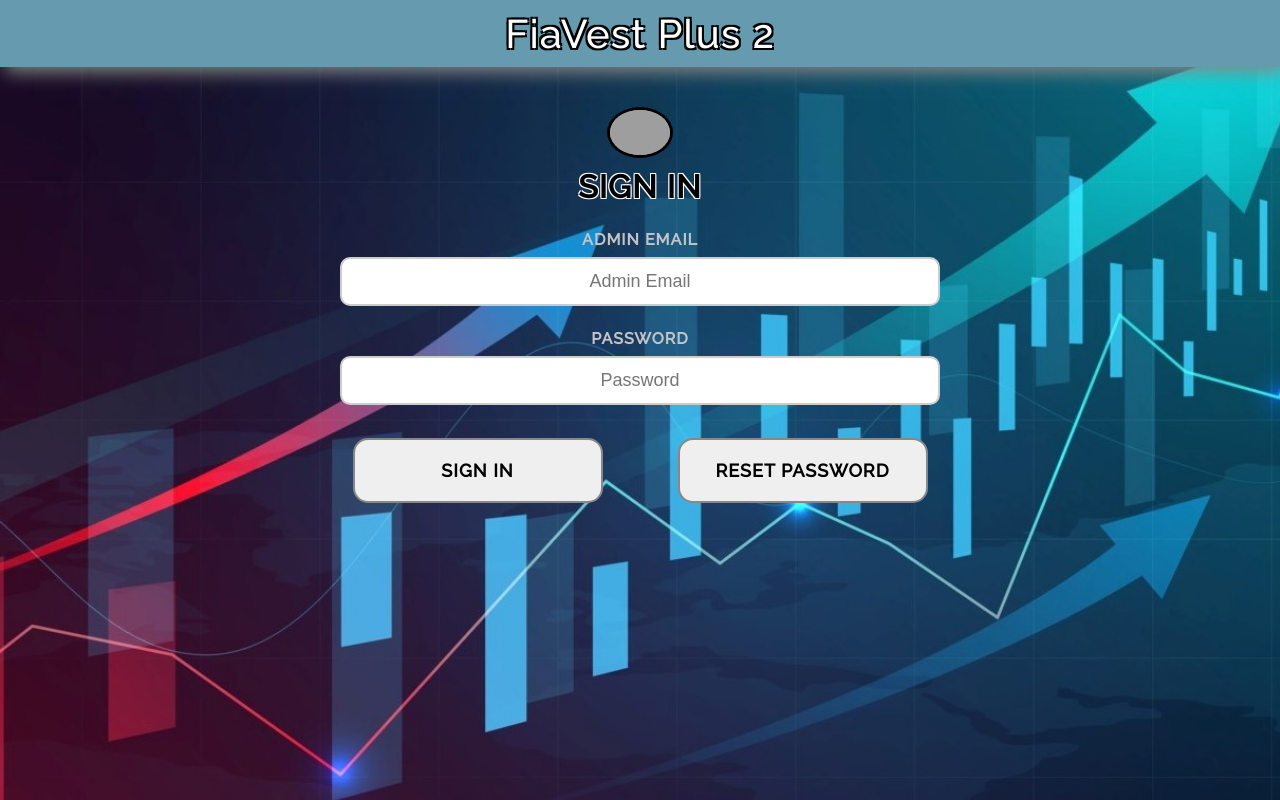
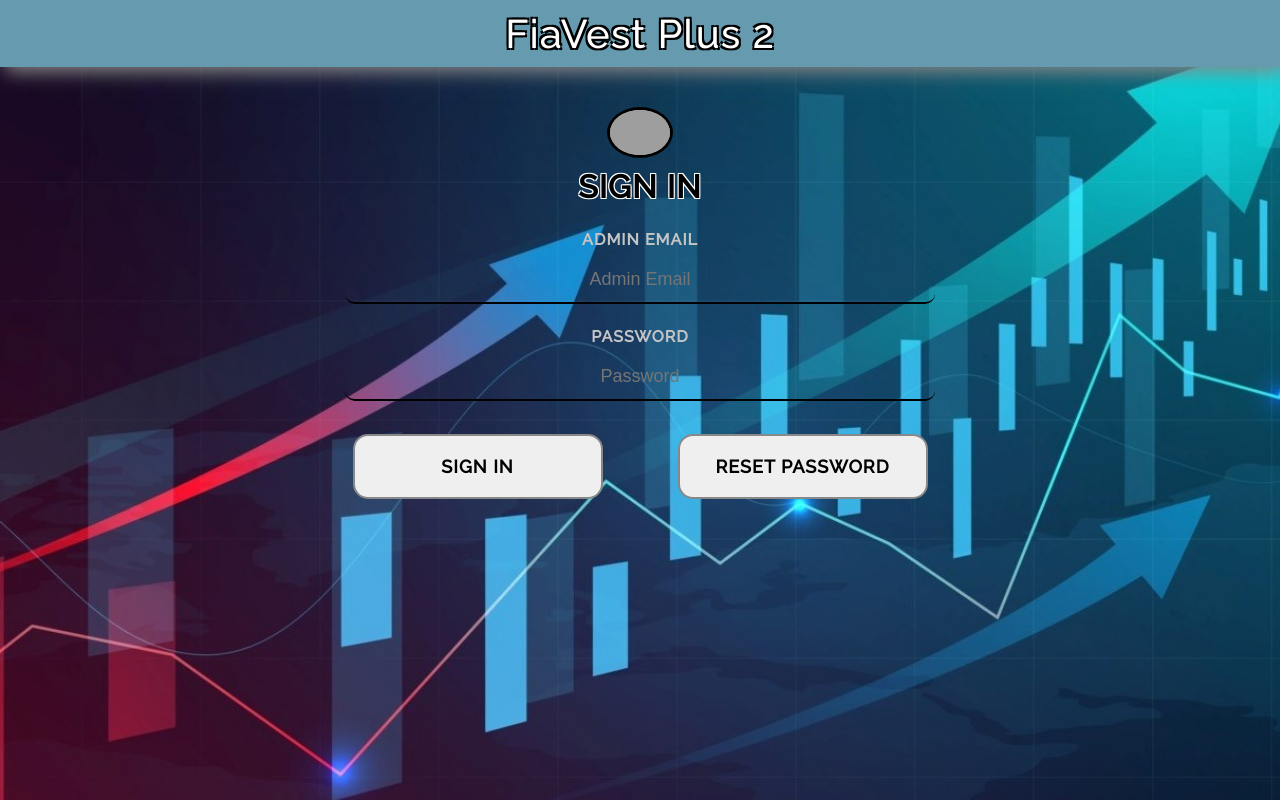
Before and after one commit to victor-1203-here/fiavest-FE, a React (Create React App) app in the folder Front-End/: page /login in a window 1280 px wide. Built offline with nearby package versions, Linux system fonts and the light colour scheme; grey boxes are pictures that could not be loaded; a web font is replaced by a local one.

Commit message:
error fetch detail

```diff
--- a/Front-End/src/Pages/clients.js
+++ b/Front-End/src/Pages/clients.js
@@ -29,6 +29,7 @@ function Clients() {
                 alert(err.response.data.error.message)
             }
         })
+        // console.log(responce);
         return responce.data.data;
     };
 
--- a/Front-End/src/Pages/loginPage.js
+++ b/Front-End/src/Pages/loginPage.js
@@ -51,7 +51,7 @@ function Login() {
             }).catch(function (error) {
                 if (error.response) {
                     setErrorMessage(error.response.data.error.message)
-                    console.log(error.response.data);
+                    console.log(error.response);
                     // console.log(error.response.data.error.message);
                     // console.log(error.response.status);
                     // console.log(error.response.headers);
--- a/Front-End/src/Pages/resetPass.js
+++ b/Front-End/src/Pages/resetPass.js
@@ -2,8 +2,11 @@ import React, { useState, useEffect } from 'react'
 import testApi from '../api/test-api'
 import '../styles/reset.css'
 
-const ResetPage = () => {
+const ResetPage = (props) => {
 
+    // console.log(props);
+    const uuid = ((props.location.search).slice(6))
+    // console.log(uuid);
     const [passwords, setPasswords] = useState({
         newPassword: "",
         newPasswordConfirm: "",
@@ -14,14 +17,14 @@ const ResetPage = () => {
     const [errorItem, setErrorItem] = useState("")
 
     const retriveInfo = async () => {
-        const responce = await testApi.get().catch(function(err) {
-            // console.log(err.response.data);
+        const responce = await testApi.get(`/public/reset-password/status/${uuid}?uuid=${uuid}`).catch(function(err) {
+            console.log(err.response);
             if(err.response.data.error.message === "Session expired") {
                 alert("Session Expired, Please Login Again")
                 localStorage.clear();
                 window.location.pathname = "/login"
             } else {
-                alert(err.response.data.error.message)
+                console.log(err.response.data)
             }
         })
         console.log(responce);
@@ -42,6 +45,7 @@ const ResetPage = () => {
         if (passwords.newPassword === "" || passwords.newPasswordConfirm === "") {
             setErrorItem("Empty Field Found")
         } else {
+            console.log(info);
             console.log(passwords);
         }
     }
@@ -50,13 +54,13 @@ const ResetPage = () => {
         setIsShow(!isShow)
     }
 
-    // useEffect(() => {
-    //     const getInfo = async () => {
-    //         const allInfo = await retriveInfo();
-    //         if(allInfo) setInfo(allInfo)
-    //     }
-    //     getInfo()
-    // }, [])
+    useEffect(() => {
+        const getInfo = async () => {
+            const allInfo = await retriveInfo();
+            if(allInfo) setInfo(allInfo)
+        }
+        getInfo()
+    }, [])
 
     return (
         <div className="resetBody">
--- a/Front-End/src/api/test-api.js
+++ b/Front-End/src/api/test-api.js
@@ -1,5 +1,5 @@
 import axios from 'axios';
 
 export default axios.create({
-    baseURL: "http://localhost:31963/api/",
+    baseURL: "https://fiavest-plus-app-api.fiavest.com/api/",
 });
--- a/Front-End/src/components/Clients/clientCard.js
+++ b/Front-End/src/components/Clients/clientCard.js
@@ -5,11 +5,14 @@ import '../../styles/component.css'
 
 const ClientCard = (props) => {
 
+    console.log(props.client);
     const [info, setInfo] = useState([])
 
     const getInfo = async () => {
         var sessionID = localStorage.getItem("SessionID");
-        const responce = await testApi.post("/private/user/fetch-user-details", props.client , {headers: {'sessionId': sessionID}})
+        const responce = await testApi.post("/private/user/fetch-user-details", props.client , {headers: {'sessionId': sessionID}}).catch(function(err) {
+            console.log(err.response.data.error);
+        })
         return responce.data;
     };
 
@@ -19,7 +22,7 @@ const ClientCard = (props) => {
             if(allInfo) setInfo(allInfo)
         };
         getAllInfo();
-    }, [info])
+    }, [props])
 
     return (
         <div className="list">
--- a/Front-End/src/components/Clients/deleteClient.js
+++ b/Front-End/src/components/Clients/deleteClient.js
@@ -5,7 +5,7 @@ import DeleteModal from '../deleteModal'
 import testApi from '../../api/test-api'
 
 const DeleteClient = (props) => {
-
+    console.log(props);
     const [showModal, setShowModal] = useState(false)
     const {uuid, nameGiven, nameFamily, brokingHouse, phoneNum, address, investmentTerm, tradingExp} = props.location.state.clients
 
--- a/Front-End/src/components/Users/userCard.js
+++ b/Front-End/src/components/Users/userCard.js
@@ -9,9 +9,11 @@ const UserCard = (props) => {
 
     const getInfo = async () => {
         var sessionID = localStorage.getItem("SessionID");
-        const responce = await testApi.post("/private/user/fetch-user-details", props.user , {headers: {'sessionId': sessionID}})
-        return responce.data;
-    }
+        const response = await testApi.post("/private/user/fetch-user-details", props.user , {headers: {'sessionId': sessionID}}).catch(function(err) {
+            console.log(err.response.data.error);
+        });
+        return response.data;
+    };
 
     useEffect(() => {
         const getAllInfo = async () => {
@@ -19,7 +21,7 @@ const UserCard = (props) => {
             if(allInfo) setInfo(allInfo)
         };
         getAllInfo();
-    }, [info])
+    }, [props])
 
     return (
         <div className="list">
--- a/Front-End/src/styles/component.css
+++ b/Front-End/src/styles/component.css
@@ -484,7 +484,6 @@
     cursor: pointer;
     font-size: 28px;
     user-select: none;
-    border: 2px solid #000;
     border-radius: 20px;
     padding: 5px;
     /* border: 1px solid #000; */
--- a/Front-End/src/styles/login.css
+++ b/Front-End/src/styles/login.css
@@ -77,13 +77,13 @@
 }
 
 .input{
-  width: 100%;
+  width: 550px;
   padding: 12px 20px;
   margin: 8px auto;
-  display: inline-block;
-  border: 2px solid #ccc;
+  border: none;
+  border-bottom: 2px solid #000000;
   border-radius: 10px;
-  box-sizing: border-box;
+  background: transparent;
   text-align: center;
   font-size: large;
 }
```
